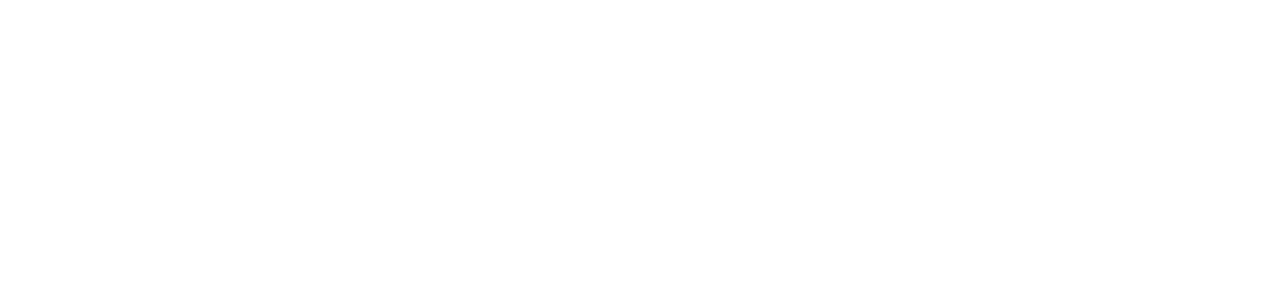
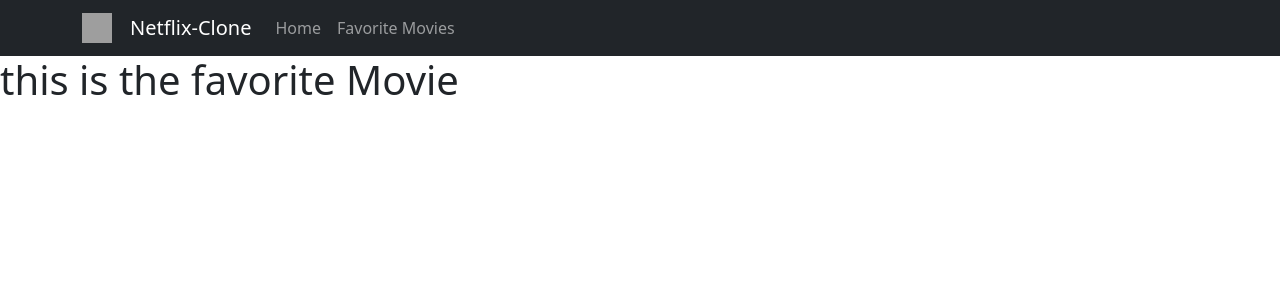
Before and after one commit to Muhammad-Alsad/Netflix-Clone, a React (Create React App) app: page /FavList in a window 1280 px wide. Before the commit this address had no page. Shown: the top 300 px of the page. Built offline with nearby package versions, Linux system fonts and the light colour scheme; grey boxes are pictures that could not be loaded.

Commit message:
class-19 p1

```diff
--- a/src/App.js
+++ b/src/App.js
@@ -1,16 +1,18 @@
 import Home from './components/Home/Home';
+import NavBar from './components/NavBar/NavBar';
 import './App.css';
 import { Routes, Route } from 'react-router';
+import FavList from './components/FavList/FavList';
 
 
 function App() {
   return (
     <>
+      <NavBar />
       <Routes>
         <Route path='/' element={<Home />} />
-        {/* <Route path='/FavMovie' element={<FavMovie/>}/> */}
+        <Route path='/FavList' element={<FavList />} />
       </Routes>
-
     </>
   );
 }
--- /dev/null
+++ b/src/components/FavList/FavList.js
@@ -0,0 +1,10 @@
+
+export default function FavList(){
+
+
+    return(
+        <>
+            <h1>this is the favorite Movie</h1>
+        </>
+    )
+}
--- a/src/components/Home/Home.js
+++ b/src/components/Home/Home.js
@@ -1,6 +1,7 @@
 import React, { useState, useEffect } from 'react';
 import MovieList from '../MovieList/MovieList';
 import NavBar from '../NavBar/NavBar';
+import FavList from '../FavList/FavList';
 
 
 export default function Home() {
@@ -22,8 +23,9 @@ export default function Home() {
     }, []);
     return (
         <>
-            <NavBar />
+
             < MovieList data={movies} />
+
         </>
     );
 }
--- a/src/components/ModalMovie/ModalMovie.js
+++ b/src/components/ModalMovie/ModalMovie.js
@@ -2,10 +2,15 @@ import React, { useState } from 'react';
 import Button from 'react-bootstrap/Button';
 import Modal from 'react-bootstrap/Modal';
 import Form from 'react-bootstrap/Form';
+import { useRef } from 'react';
 
 export default function ModelMovie(props) {
 
+    const commentRef = useRef();
 
+    function submitHandler(event){
+        event.preventDefault();
+    }
     return (
         <>
             <Modal show={props.show} onHide={props.handleClose} >
@@ -15,27 +20,29 @@ export default function ModelMovie(props) {
 
                         {props.data.title}
                         <img style={{ "width": "100%", "height": "400px" }}
-                         src={`https://image.tmdb.org/t/p/w400/${props.data.poster_path}`}
-                          alt={props.data.title} />
+                            src={`https://image.tmdb.org/t/p/w400/${props.data.poster_path}`}
+                            alt={props.data.title} />
                     </Modal.Title>
                 </Modal.Header>
-
                 <Modal.Body>
                     <Form>
                         <Form.Group className="mb-3" controlId="exampleForm.ControlTextarea1">
                             <Form.Label>Add a comment</Form.Label>
-                            <Form.Control as="textarea" rows={5} />
+                            <Form.Control as="textarea" rows={3} />
                         </Form.Group>
+                        <Button variant="primary" type="submit" onClick={(event)=> submitHandler(event)}>
+                            Submit
+                        </Button>
+                        <Button variant="primary" onClick={props.handleClose}>
+                            Add-to-Favorites
+                        </Button>
                     </Form>
                 </Modal.Body>
-
                 <Modal.Footer>
                     <Button variant="secondary" onClick={props.handleClose}>
                         Close
                     </Button>
-                    <Button variant="primary" onClick={props.handleClose}>
-                        Add-to-Favorites
-                    </Button>
+
                 </Modal.Footer>
             </Modal>
         </>
--- /dev/null
+++ b/src/components/Movie/Movie.css
@@ -0,0 +1,11 @@
+.card {
+    display: flex;
+    flex-wrap: wrap;
+    align-items: stretch;
+  }
+  .card {
+    flex: 0 0 200px;
+    margin: 10px;
+    border: 1px solid #ccc;
+    box-shadow: 2px 2px 6px 0px  rgba(0,0,0,0.3);
+  }
--- a/src/components/Movie/Movie.js
+++ b/src/components/Movie/Movie.js
@@ -1,7 +1,9 @@
 import ModalMovie from "../ModalMovie/ModalMovie"
 import Button from 'react-bootstrap/Button';
 import Card from 'react-bootstrap/Card';
+// import CardGroup from 'react-bootstrap/CardGroup'
 import { useState } from "react";
+import './Movie.css'
 
 
 export default function Movie(props) {
@@ -11,9 +13,10 @@ export default function Movie(props) {
     const handleShow = () => setShow(true);
 
 
-    return(
+    return (
         <>
-            <Card style={{ width: '18rem' }}>
+            {/* <CardGroup> */}
+                <Card className="card" style={{ width: '18rem' }}>
                     <Card.Img variant="top" src={`https://image.tmdb.org/t/p/w400/${props.data.poster_path}`} />
                     <Card.Body>
                         <Card.Title>{props.data.title}</Card.Title>
@@ -21,6 +24,7 @@ export default function Movie(props) {
                     </Card.Body>
                 </Card>
                 <ModalMovie show={show} handleClose={handleClose} data={props.data} />
+            {/* </CardGroup> */}
         </>
     )
 }
--- /dev/null
+++ b/src/components/NavBar/NavBar.css
@@ -0,0 +1,3 @@
+.fix{
+    margin-right: 18px;
+}
--- a/src/components/NavBar/NavBar.js
+++ b/src/components/NavBar/NavBar.js
@@ -2,13 +2,21 @@ import Container from 'react-bootstrap/Container';
 import Nav from 'react-bootstrap/Nav';
 import Navbar from 'react-bootstrap/Navbar';
 import { Link } from 'react-router-dom';
+import './NavBar.css'
 
 export default function NavBar(){
     return(
         <>
         <Navbar bg="dark" variant="dark">
-        <Container>
-          <Navbar.Brand href="/">Navbar</Navbar.Brand>
+        <Container >
+        <img
+              src="https://upload.wikimedia.org/wikipedia/commons/thumb/7/75/Netflix_icon.svg/1200px-Netflix_icon.svg.png"
+              width="30"
+              height="30"
+              className="d-inline-block align-top fix"
+              alt="React Bootstrap logo"
+            />
+          <Navbar.Brand href="/">Netflix-Clone</Navbar.Brand>
           <Nav className="me-auto">
             <Nav.Link href="/">Home</Nav.Link>
             <Nav.Link href="favlist">Favorite Movies</Nav.Link>
```
Also changed, not shown: public/netflixlogo.0.0.1466448626.jpg (added). Lines whose indentation alone changed are shown as unchanged.
